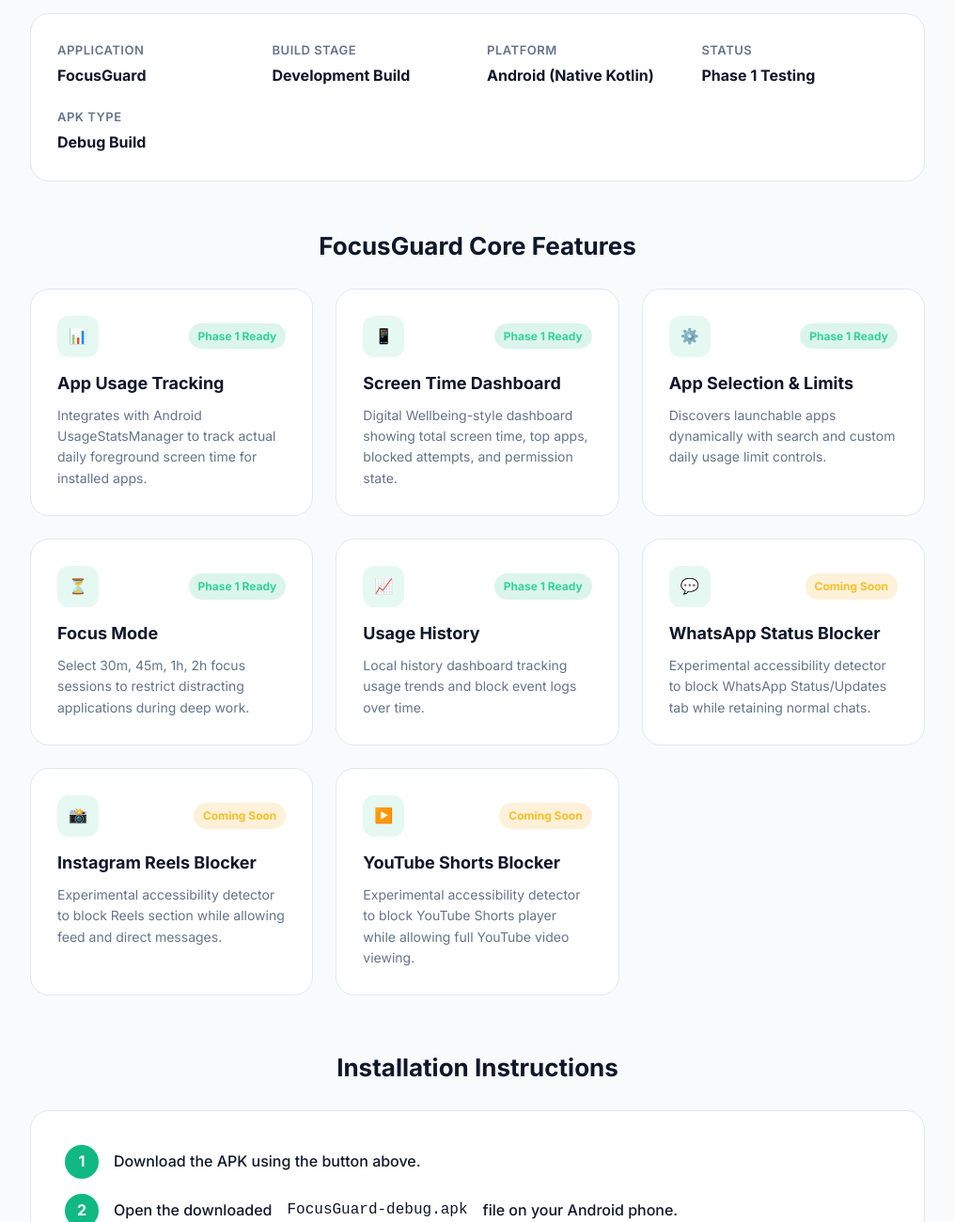
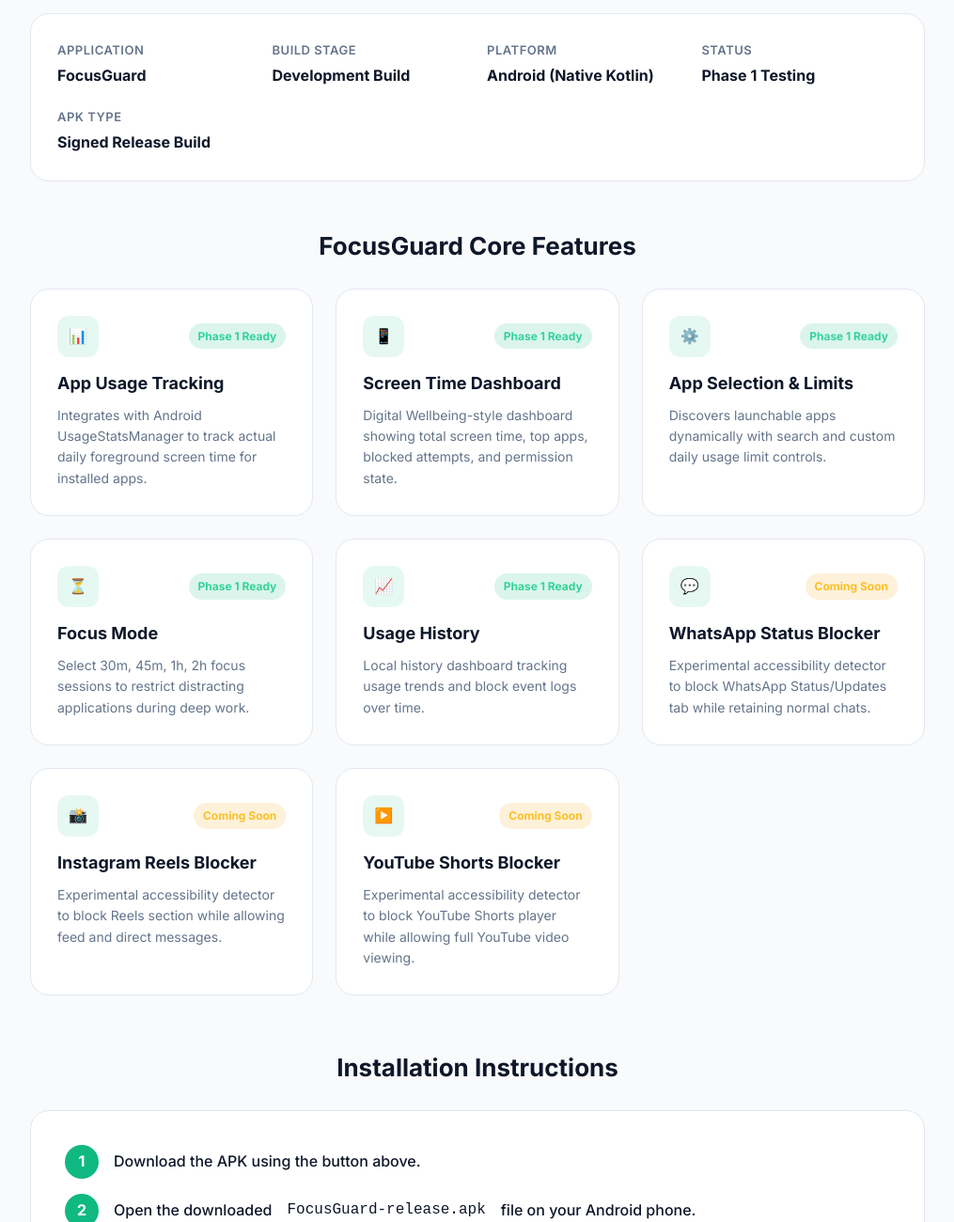
Before and after one commit to vihaan56-bot/Focusgaurd, a website: page website/index.html in a window 1280 px wide. Shown: the part 720-2020 px from the top of the page at 94% size, without its empty margins (132-1147 px from the left). Drawn offline with Linux system fonts and the light colour scheme.

Commit message:
Configure signed production release build with disabled lint checks

```diff
--- a/app/src/main/AndroidManifest.xml
+++ b/app/src/main/AndroidManifest.xml
@@ -10,9 +10,7 @@
     <!-- Notification Permission for Android 13+ -->
     <uses-permission android:name="android.permission.POST_NOTIFICATIONS" />
 
-    <!-- Foreground Service permissions for Focus Mode -->
-    <uses-permission android:name="android.permission.FOREGROUND_SERVICE" />
-    <uses-permission android:name="android.permission.FOREGROUND_SERVICE_SPECIAL_USE" />
+
 
     <application
         android:name=".FocusGuardApplication"
--- a/website/index.html
+++ b/website/index.html
@@ -32,14 +32,14 @@
       </p>
 
       <div class="download-btn-container">
-        <a href="FocusGuard-debug.apk" download="FocusGuard-debug.apk" class="btn-download" id="download-btn">
+        <a href="FocusGuard-release.apk" download="FocusGuard-release.apk" class="btn-download" id="download-btn">
           <svg viewBox="0 0 24 24">
             <path d="M19 9h-4V3H9v6H5l7 7 7-7zM5 18v2h14v-2H5z"/>
           </svg>
           Download FocusGuard APK
         </a>
       </div>
-      <div class="build-meta">Version 1.0.0-debug | Android 8.0+ (API 26+)</div>
+      <div class="build-meta">Version 1.0.0-release | Android 8.0+ (API 26+)</div>
 
       <!-- Development Warning -->
       <div class="warning-card">
@@ -72,7 +72,7 @@
         </div>
         <div class="info-item">
           <span class="info-label">APK Type</span>
-          <span class="info-value">Debug Build</span>
+          <span class="info-value">Signed Release Build</span>
         </div>
       </div>
     </section>
@@ -169,7 +169,7 @@
       <div class="instructions-card">
         <ol class="step-list">
           <li class="step-item">Download the APK using the button above.</li>
-          <li class="step-item">Open the downloaded <code>FocusGuard-debug.apk</code> file on your Android phone.</li>
+          <li class="step-item">Open the downloaded <code>FocusGuard-release.apk</code> file on your Android phone.</li>
           <li class="step-item">If prompted by Android, allow installation from this source.</li>
           <li class="step-item">Install FocusGuard on your device.</li>
           <li class="step-item">Open FocusGuard.</li>
```
Also changed, not shown: website/public/index.html (+4 -4 lines), website/vercel.json, 4 other files.
